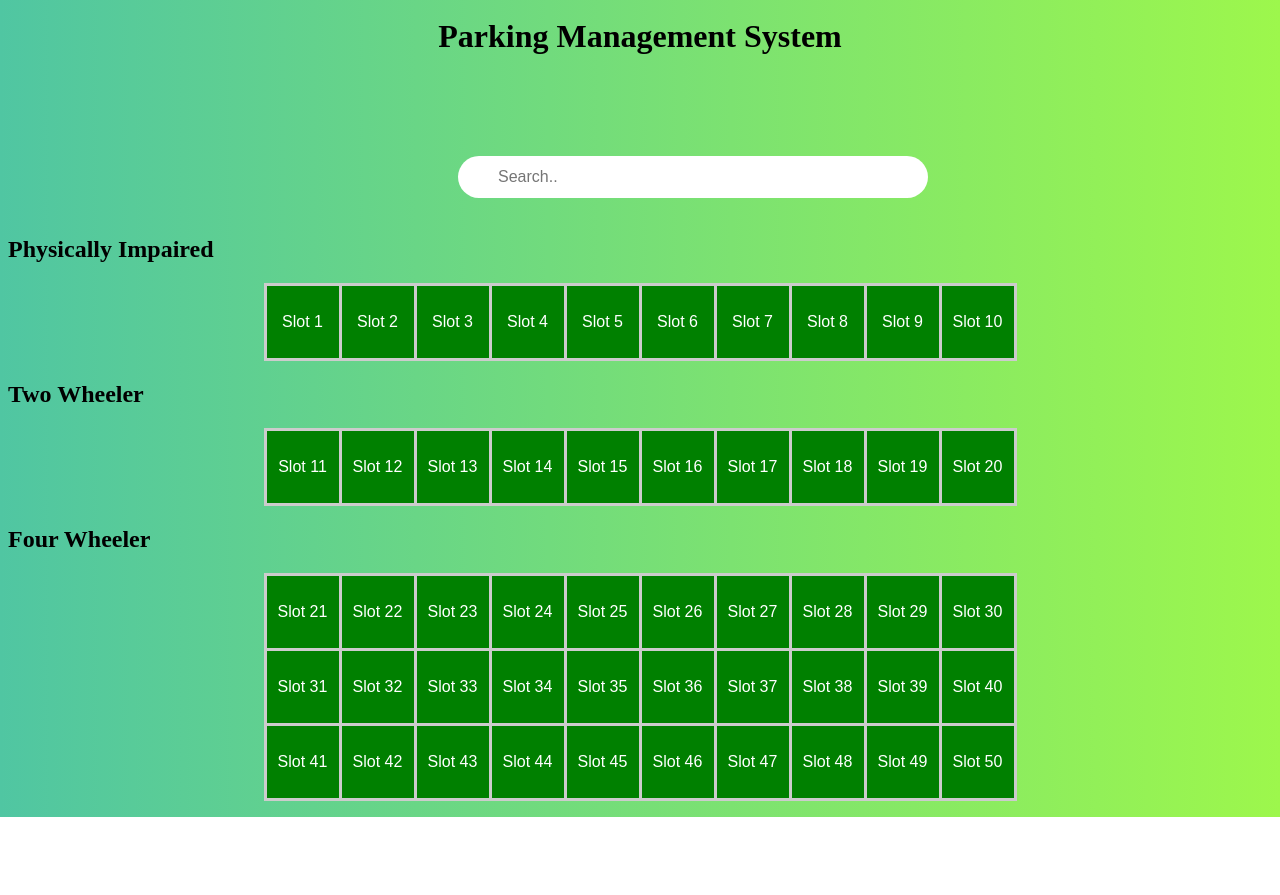
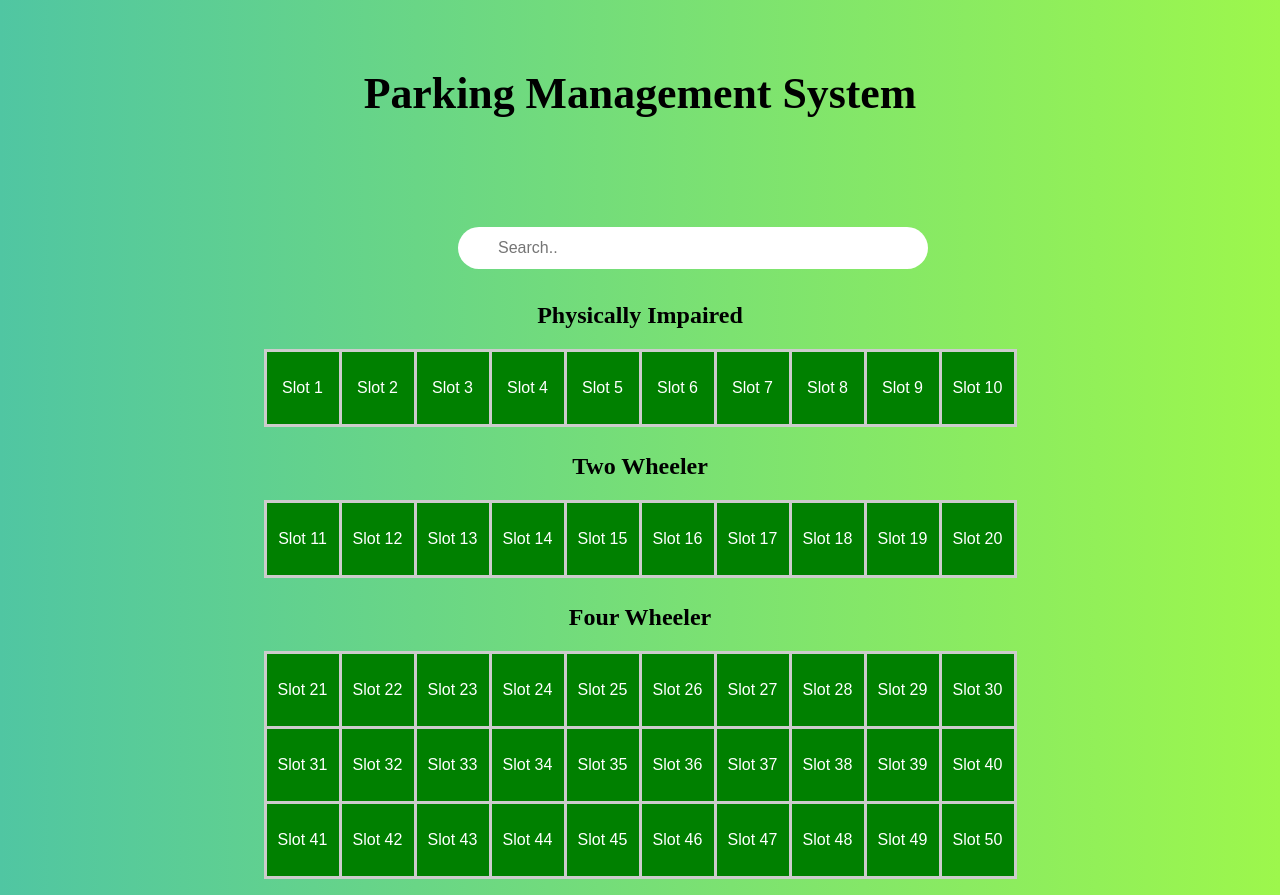
Before and after one commit to Hj2207/pm, a plain HTML site: page index.html in a window 1280 px wide. Before the commit the page ends 817 px from the top, so only its background shows below. Drawn offline with Linux system fonts and the light colour scheme.

Commit message:
Update index.css

```diff
--- a/index.css
+++ b/index.css
@@ -15,6 +15,9 @@ body{
     background-color:#af111c;
 
 }
+
+
+
 
   a{
    text-decoration: none;
@@ -57,11 +60,20 @@ a {
 }
 
 h1{
-margin-top: 3px;
+margin-top: 58px;
 padding-top: 10px;
 text-align: center;
 color: black;
-transition:.5s;
+font-weight: bold;
+font-size: 274%;
+
+}
+h2{
+margin-top: 5px;
+padding-top: 10px;
+text-align: center;
+color: black;
+
 }
 
 
```
